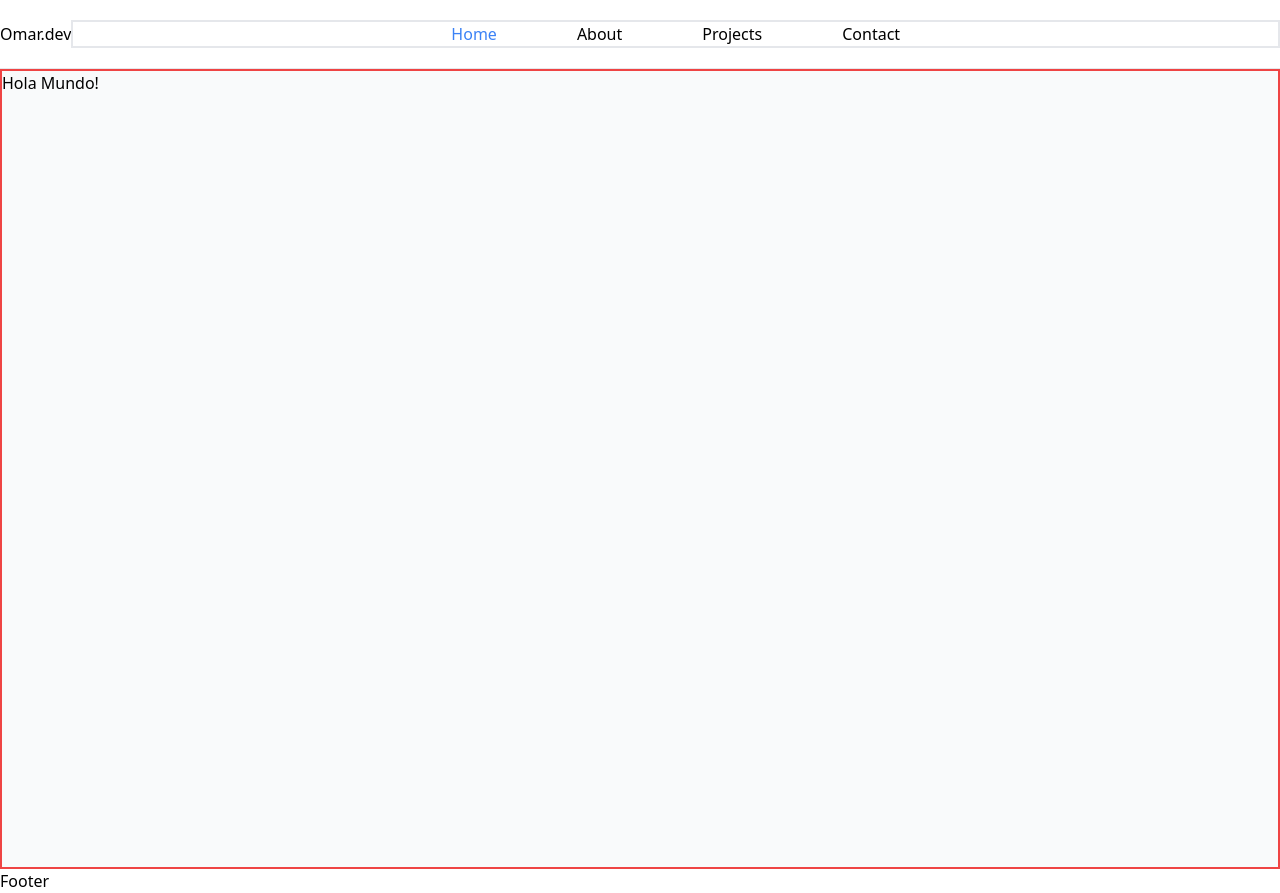
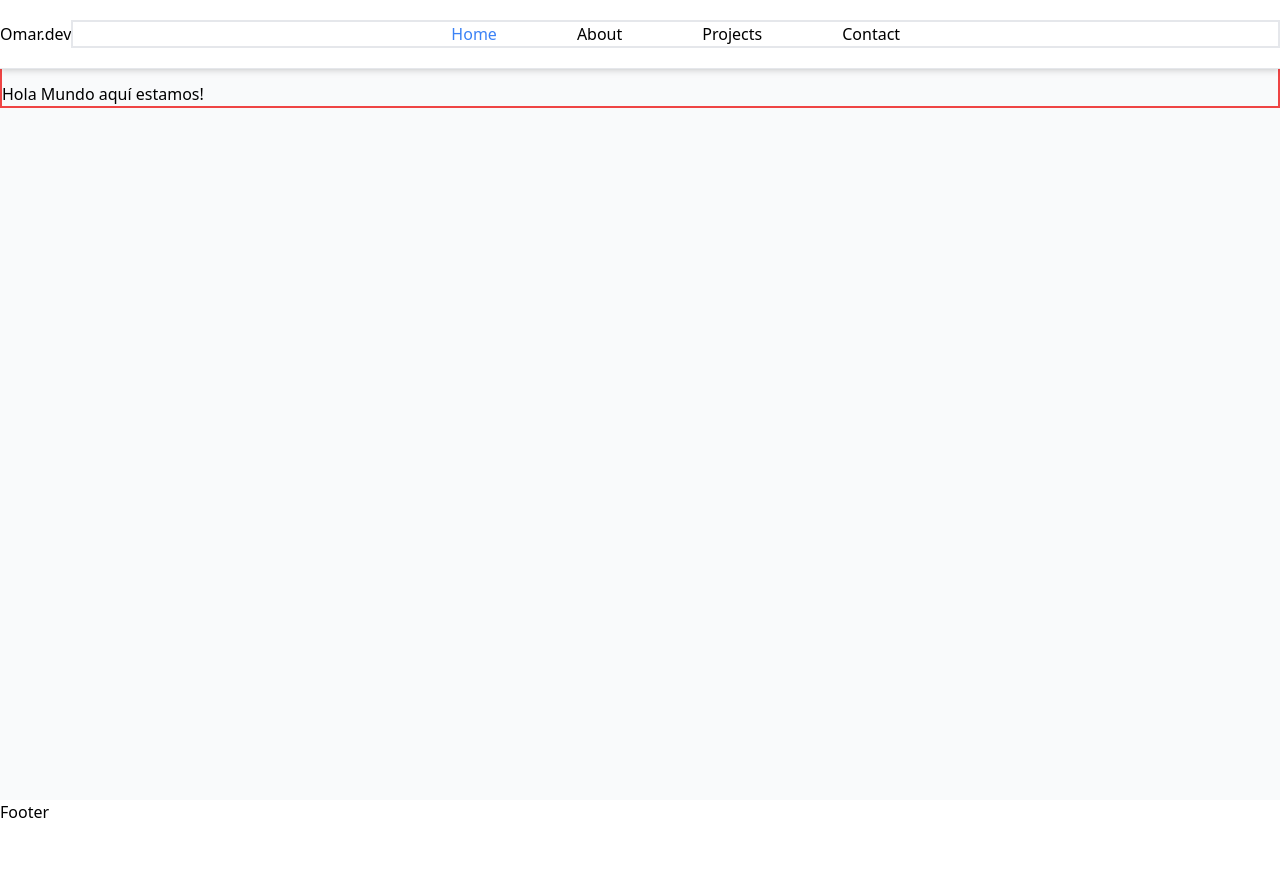
Before and after one commit to Omrldev/omarldev, a Next.js app: page / in a window 1280 px wide. After the commit the page ends 824 px from the top, so only its background shows below. Built offline with nearby package versions, Linux system fonts and the light colour scheme.

Commit message:
Update Hero section

```diff
--- a/app/layout.tsx
+++ b/app/layout.tsx
@@ -30,7 +30,7 @@ export default function RootLayout({
     <html lang="en">
       <body>
         <Header/>
-        <main className={poppins.variable}>{children}</main>
+        <main className={`${poppins.variable} relative`}>{children}</main>
         <Footer/>
       </body>
     </html>
--- a/components/Header.tsx
+++ b/components/Header.tsx
@@ -8,7 +8,7 @@ import MobileNav from "./MobileNav";
 const Header = () => {
 
   return (
-    <header className="w-full border-b">
+    <header className="w-full border-b absolute z-10 bg-white shadow-md">
       <div className="max-w-7xl p-5 mx-auto xl:px-0 flex-between">
         <Link href="/" className="font-rubik">Omar.dev</Link>
 
--- a/components/Hero.tsx
+++ b/components/Hero.tsx
@@ -2,9 +2,9 @@
 
 const Hero = () => {
   return (
-    <section className="w-full bg-gray-50 h-screen border-red-500 border-2">
-        <div>
-            Hola Mundo!
+    <section className="w-full bg-gray-50 h-screen">
+        <div className="border-red-500 border-2 pt-20">
+            Hola Mundo aquí estamos!
         </div>
     </section>
   )
```
